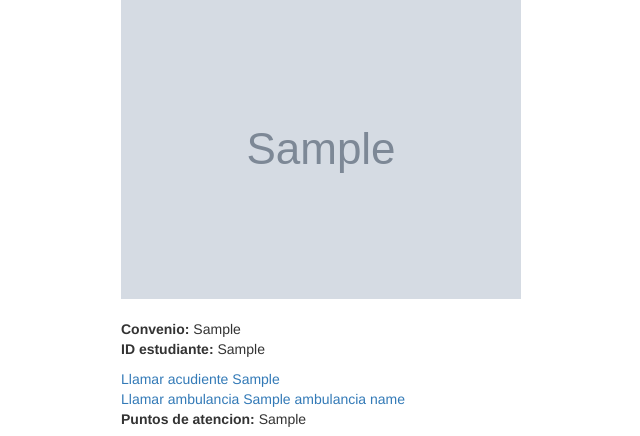
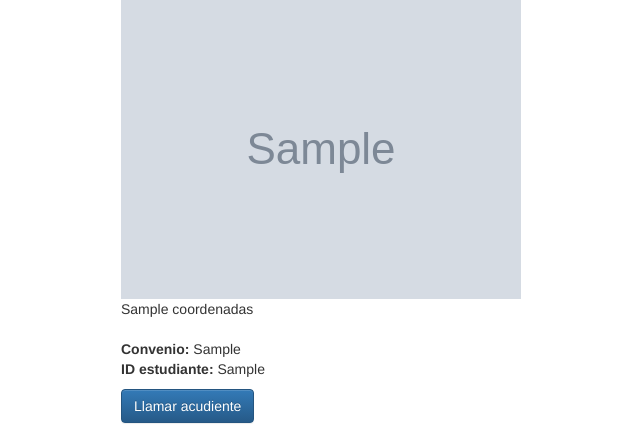
Before and after one commit to orregoduque/mytecsure, a Django app: template appointment/templates/appointment/urgencia.html in a window 1280 px wide. Shown: the part 340-776 px from the top of the page, without its empty margins (249-889 px from the left). Run offline with Django 3.2, Linux system fonts and the light colour scheme; the template is opened without the code that fills it: most values are stand-ins (such as "Sample title", 1, 10 or a date in 2020); grey boxes marked "Sample" are stand-in pictures; parts of the project's set-up code (start-up, migrations or seed data) failed here and were passed over; some libraries are stand-ins or nearby versions.

Commit message:
JAVASCRIPT avanzado

```diff
--- a/appointment/templates/appointment/urgencia.html
+++ b/appointment/templates/appointment/urgencia.html
@@ -44,7 +44,6 @@
                 <option value = "LISETH YULIANA ZUÑIGA SINISTERRA" >LISETH YULIANA ZUÑIGA SINISTERRA</option>
              </select>
              <button id="search_submit" type="submit" class="btn btn-primary pull-center">Buscar</button>
-
         </form>
     </div>
 
@@ -136,7 +135,14 @@
         <p>
             <br>
             <b>Nombre:</b>
-            {{ usuario.nombre_estudiante}} {{ usuario.nombre_2_estudiante}} {{ usuario.apellido_estudiante}} {{ usuario.apellido_2_estudiante}}
+            {{ usuario.nombre_estudiante}}
+
+            {% if usuario.nombre_2_estudiante != "None" %}
+            {{ usuario.nombre_2_estudiante}}
+            {% endif %}
+
+            {{ usuario.apellido_estudiante}}
+            {{ usuario.apellido_2_estudiante}}
             <br>
             <b>Fecha de nacimiento:</b>
             {{ usuario.cumpleanos_estudiante}}
@@ -163,6 +169,15 @@
         <img src={{imagen}} alt="Photo">
     </div>
 
+    <div  id='coordenada' class="col-xs-12 col-xs-offset-0 col-sm-offset-1 col-sm-4 col-md-offset-2 col-md-4 col-lg-4 col-lg-offset-3">
+        <p>
+
+        </p>
+        <script>
+            var a = "{{coordenadas}}";
+            document.getElementById("coordenada").innerHTML = a;
+        </script>
+    </div>
     <!--
     <div class="col-xs-12 col-xs-offset-0 col-sm-offset-1 col-sm-4 col-md-offset-2 col-md-4 col-lg-4 col-lg-offset-3">
         <script>
@@ -188,17 +203,31 @@
         </p>
     </div>
     <div class="col-xs-12 col-xs-offset-0 col-sm-offset-1 col-sm-4 col-md-offset-2 col-md-4 col-lg-4 col-lg-offset-3">
+        <!--
         <form type="acudiente_get" action="." style="margin: 0">
             <a href="tel:{{ usuario.celular_acudiente}} ">Llamar acudiente</a>
             <a href="tel:{{ usuario.celular_acudiente}} ">{{ usuario.celular_acudiente}} </a>
         </form>
+        -->
+        <button onclick="location.href='tel:{{ usuario.celular_acudiente}}'" type="button" class="btn btn-primary pull-center">
+            Llamar acudiente
+        </button>
     </div>
 
     <div class="col-xs-12 col-xs-offset-0 col-sm-offset-1 col-sm-4 col-md-offset-2 col-md-4 col-lg-4 col-lg-offset-3">
+        <br>
+    </div>
+
+    <div class="col-xs-12 col-xs-offset-0 col-sm-offset-1 col-sm-4 col-md-offset-2 col-md-4 col-lg-4 col-lg-offset-3">
+        <!--
         <form type="get" action="." style="margin: 0">
             <a href="tel:{{ ambulancia_name}}  ">Llamar ambulancia</a>
             <a href="tel:{{ ambulancia_name}}  ">{{ ambulancia_name}}  </a>
         </form>
+        -->
+        <button onclick="location.href='tel:{{ ambulancia_name}}'" type="button" class="btn btn-primary pull-center">
+            Llamar ambulancia
+        </button>
     </div>
 
 
@@ -206,6 +235,7 @@
 
     <div class="col-xs-12 col-xs-offset-0 col-sm-offset-1 col-sm-4 col-md-offset-2 col-md-4 col-lg-4 col-lg-offset-3">
         <p>
+            <br>
             <b>Puntos de atencion:</b>  {{puntos_atencion}}
         </p>
     </div>
@@ -219,6 +249,8 @@
             <br>
             <p id = "status"></p>
             <a id = "map-link" target="_blank"></a>
+            <p id = "punto"></p>
+            <p id = "lugar"></p>
     </div>
 
     {% endif %}
@@ -252,9 +284,11 @@
     <script>
         function geoFindMe()
         {
-
             const status = document.querySelector('#status');
             const mapLink = document.querySelector('#map-link');
+
+            const punto = document.querySelector('#punto');//
+            const lugar = document.querySelector('#lugar');//
 
             mapLink.href = '';
             mapLink.textContent = '';
@@ -263,10 +297,33 @@
             {
                 const latitude  = position.coords.latitude;
                 const longitude = position.coords.longitude;
+                const lat = '{{coordenadas}}' ;
+                //const long = '{{coordenadas}}' ;
+
+                // ESTO DEBERIA SER UN VECTOR CON TODAS LAS COORDENADAS DE TODOS LOS HOSPITALES
+                // EL CALCULO SE DEBE HACER X VECES, Y BUSCAR EL MINIMO ENTRE TODOS
+                // EN HREF BUSCAR DESDE PUNTO A HAST PUNTO B
+
+
+                let x = Math.pow(4, 3);// 4 elevado a la 3
+
+                const distancia = x;
+
+                //distancia = (latitude-lat)**2 + (longitude-long)**2
+                //distancia = distancia**0.5
+
+
+                //distancia = (x2-x1)**2 + (y2-y1)**2
+                //distancia = distancia**0.5
 
                 status.textContent = '';
+
+                punto.textContent = '{{coordenadas}}';//
+                lugar.textContent = distancia;//
+
                 mapLink.href = `https://www.google.com/maps?q=${latitude},${longitude}`;
-                mapLink.textContent = `Haz click aqui para buscar ubicacion de: Latitud ${latitude} °, Longitud ${longitude} °`;
+                        //mapLink.textContent = `Haz click aqui para buscar ubicacion de: Latitud ${latitude} °, Longitud ${longitude} °`;
+                mapLink.textContent = `Calcular recorrido`;
             }
 
             function error() {
@@ -282,8 +339,16 @@
 
         }
 
+        function pay()
+        {
+            alert('hola');
+        }
+
         document.querySelector('#find-me').addEventListener('click', geoFindMe);
 
+        //document.querySelector('#search_submit').addEventListener('click',geoFindMe);
+
+        /*
         function search_animal()
         {
 
@@ -311,14 +376,16 @@
                 }
             }
         }
+        */
 
 
+        /*
         function changeColor(id)
         {
-        //Do whatever you want to the specific element
         var listitem = document.getElementById(id);
         listitem.style.backgroundColor = "red";
         }
+        */
 
 
 
--- a/appointment/views.py
+++ b/appointment/views.py
@@ -458,9 +458,11 @@ class UrgenciaForAdirectorView(LoginRequiredMixin, View):
         if ambulancia == "None":
             ambulancia_name = ""
 
+        coordenadas = dict(HOSPITAL_Colsanitas).get("Coomeva", None)
+
         uno = 1
 
-        print(usuario.name)
+        print(coordenadas)
 
         context = {
             'usuario' : usuario,
@@ -471,6 +473,7 @@ class UrgenciaForAdirectorView(LoginRequiredMixin, View):
             'actividades' : actividades,
             'mapa_cali': mapa_cali,
             'uno' : uno,
+            'coordenadas' : coordenadas,
         }
         return render(request, 'appointment/urgencia.html', context)
 
```
Also changed, not shown: db.sqlite3.
